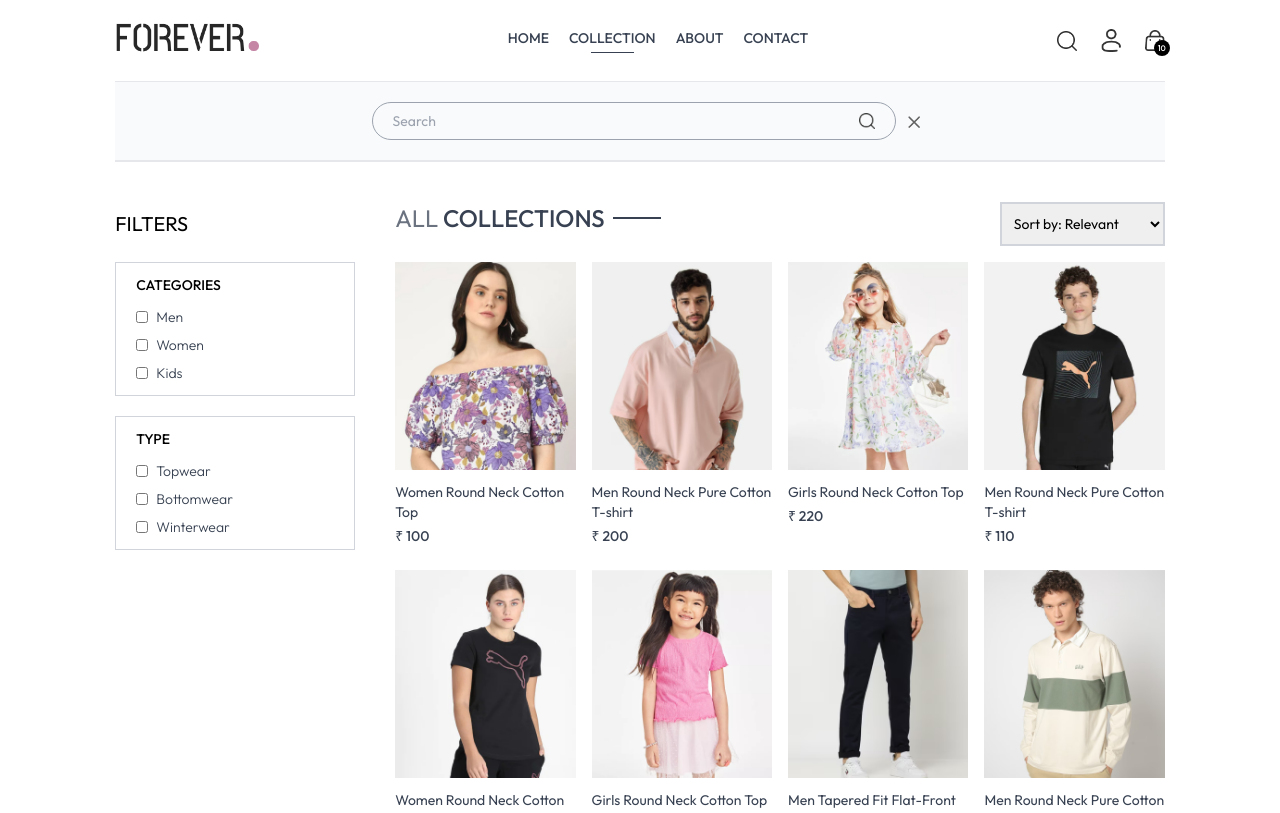
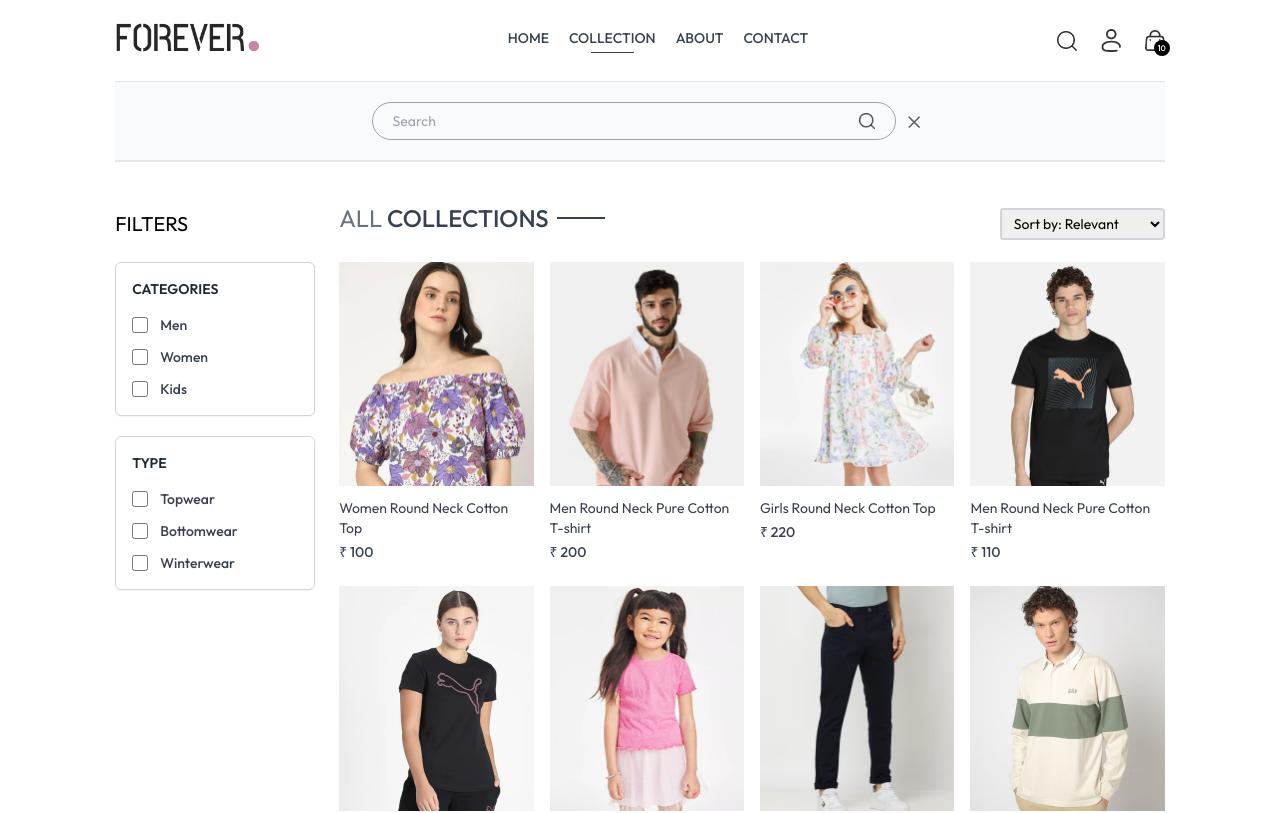
Before and after one commit to Pavanpirates/e-commerce-app, a React (Vite) app in the folder Frontend/: page /collection in a window 1280 px wide. Shown: the top 813 px of the page. Built offline with nearby package versions, Linux system fonts and the light colour scheme.

Commit message:
Product page Completed

```diff
--- /dev/null
+++ b/Frontend/src/components/RelatedProducts.jsx
@@ -0,0 +1,38 @@
+import React, { useContext, useEffect, useState } from 'react'
+import { ShopContext } from '../context/ShopContext'
+import ProductItem from '../components/ProductItem'
+import Title from '../components/Title';
+
+
+const RelatedProducts = ({category, subCategory}) => {
+
+    const {products} = useContext(ShopContext);
+    const [related, setRelated] = useState([]);
+
+   useEffect(()=>{
+        if(products.length > 0){
+            let productsCopy = products.slice();
+
+            productsCopy= productsCopy.filter((item)=>category === item.category);
+            productsCopy = productsCopy.filter((item)=>subCategory === item.subCategory);
+
+            setRelated(productsCopy.slice(0,5));
+        }
+   },[products])
+
+  return (
+    <div className='my-24'>
+        <div className='text-center text-3xl py-2'>
+          <Title text1={'RELATED'} text2={'PRODUCTS'} />
+        </div>
+        <div className='grid grid-cols-2 sm:grid-cols-3 md:grid-cols-4 lg:grid-cols-5 gap-4 gap-y-6'>
+         {related.map((item, index)=>(
+            <ProductItem key={index} id={item._id} image={item.image} name={item.name} price={item.price}/>
+        ))}
+        </div>
+
+    </div>
+  )
+}
+
+export default RelatedProducts
--- a/Frontend/src/pages/Collection.jsx
+++ b/Frontend/src/pages/Collection.jsx
@@ -1,6 +1,6 @@
-import React, { useContext, useEffect, useState } from 'react'
-import { assets } from '../assets/assets'
-import { ShopContext } from '../context/ShopContext'
+import React, { useContext, useEffect, useState } from 'react';
+import { assets } from '../assets/assets';
+import { ShopContext } from '../context/ShopContext';
 import ProductItem from '../components/ProductItem';
 import Title from '../components/Title';
 
@@ -33,8 +33,11 @@
   // Apply Filter + Sorting
   const applyFilter = () => {
     let productsCopy = products.slice();
-       if( showSearch && search){
-          productsCopy = productsCopy.filter( item => item.name.toLowerCase().includes(search.toLowerCase()))
+
+    if (showSearch && search) {
+      productsCopy = productsCopy.filter(item =>
+        item.name.toLowerCase().includes(search.toLowerCase())
+      );
     }
 
     // Category Filter
@@ -53,72 +56,82 @@
     } else if (sortType === "high-low") {
       productsCopy.sort((a, b) => b.price - a.price);
     }
-    // "relevant" = no sorting
 
     setFilterProducts(productsCopy);
   };
 
-
-  // Run on filter change
   useEffect(() => {
     applyFilter();
-  }, [category, subCategory, sortType, search, showSearch]);
+  }, [category, subCategory, sortType, search, showSearch, products]);
 
   return (
-    <div className='flex flex-col sm:flex-row gap-1 sm:gap-10 pt-10 border-t'>
-      {/* Filter Options */}
-      <div className='min-w-60'>
-        <p className='my-2 text-xl flex items-center cursor-pointer gap-2'
-           onClick={() => setShowFilter(!showFilter)}>
+    <div className='flex flex-col sm:flex-row gap-6 pt-10 border-t'>
+
+      {/* Left Side Filters */}
+      <div className='min-w-[200px]'>
+        <p
+          className='my-2 text-xl flex items-center cursor-pointer gap-2 select-none'
+          onClick={() => setShowFilter(!showFilter)}
+        >
           FILTERS
           <img
-            className={`h-3 sm:hidden ${showFilter ? 'rotate-90' : ''}`}
+            className={`h-3 sm:hidden transition-transform ${showFilter ? 'rotate-90' : ''}`}
             src={assets.dropdown_icon}
             alt="Dropdown icon"
           />
         </p>
 
         {/* Category Filter */}
-        <div className={`border border-gray-300 pl-5 py-3 mt-6 ${showFilter ? '' : 'hidden'} sm:block`}>
-          <p className='mb-3 text-sm font-medium'>CATEGORIES</p>
-          <div className='flex flex-col gap-2 text-sm font-light text-gray-700'>
-            <p className='flex gap-2'>
-              <input className='w-3' type="checkbox" value="Men" onChange={toggleCategory} /> Men
-            </p>
-            <p className='flex gap-2'>
-              <input className='w-3' type="checkbox" value="Women" onChange={toggleCategory} /> Women
-            </p>
-            <p className='flex gap-2'>
-              <input className='w-3' type="checkbox" value="Kids" onChange={toggleCategory} /> Kids
-            </p>
+        <div className={`border border-gray-300 rounded-md p-4 mt-6 shadow-sm bg-white ${showFilter ? '' : 'hidden'} sm:block`}>
+          <p className='mb-4 text-sm font-semibold text-gray-800'>CATEGORIES</p>
+          <div className='flex flex-col gap-3'>
+            {['Men', 'Women', 'Kids'].map((cat) => (
+              <label
+                key={cat}
+                className='flex items-center gap-3 text-sm font-medium text-gray-700 cursor-pointer hover:text-gray-900 transition-colors'
+              >
+                <input
+                  type="checkbox"
+                  value={cat}
+                  onChange={toggleCategory}
+                  className='w-4 h-4 accent-gray-700 rounded-sm transition-transform duration-150 hover:scale-110'
+                />
+                {cat}
+              </label>
+            ))}
           </div>
         </div>
 
         {/* Type Filter */}
-        <div className={`border border-gray-300 pl-5 py-3 my-5 ${showFilter ? '' : 'hidden'} sm:block`}>
-          <p className='mb-3 text-sm font-medium'>TYPE</p>
-          <div className='flex flex-col gap-2 text-sm font-light text-gray-700'>
-            <p className='flex gap-2'>
-              <input className='w-3' type="checkbox" value="Topwear" onChange={toggleSubCategory} /> Topwear
-            </p>
-            <p className='flex gap-2'>
-              <input className='w-3' type="checkbox" value="Bottomwear" onChange={toggleSubCategory} /> Bottomwear
-            </p>
-            <p className='flex gap-2'>
-              <input className='w-3' type="checkbox" value="Winterwear" onChange={toggleSubCategory} /> Winterwear
-            </p>
+        <div className={`border border-gray-300 rounded-md p-4 mt-5 shadow-sm bg-white ${showFilter ? '' : 'hidden'} sm:block`}>
+          <p className='mb-4 text-sm font-semibold text-gray-800'>TYPE</p>
+          <div className='flex flex-col gap-3'>
+            {['Topwear', 'Bottomwear', 'Winterwear'].map((type) => (
+              <label
+                key={type}
+                className='flex items-center gap-3 text-sm font-medium text-gray-700 cursor-pointer hover:text-gray-900 transition-colors'
+              >
+                <input
+                  type="checkbox"
+                  value={type}
+                  onChange={toggleSubCategory}
+                  className='w-4 h-4 accent-gray-700 rounded-sm transition-transform duration-150 hover:scale-110'
+                />
+                {type}
+              </label>
+            ))}
           </div>
         </div>
       </div>
 
-      {/* Right side section */}
+      {/* Right Side Products */}
       <div className='flex-1'>
-        <div className='flex justify-between text-base sm:text-2xl mb-4'>
+        <div className='flex justify-between text-base sm:text-2xl mb-4 items-center'>
           <Title text1={'ALL'} text2={'COLLECTIONS'} />
 
           {/* Product sort */}
           <select
-            className='border-2 border-gray-300 text-sm px-2'
+            className='border-2 border-gray-300 text-sm px-2 py-1 rounded hover:border-gray-400 transition-colors'
             onChange={(e) => setSortType(e.target.value)}
           >
             <option value="relevant">Sort by: Relevant</option>
@@ -129,8 +142,7 @@
 
         {/* Map Product */}
         <div className='grid grid-cols-2 md:grid-cols-3 lg:grid-cols-4 gap-4 gap-y-6'>
-          {
-            filterProducts.map((item, index) => (
+          {filterProducts.map((item, index) => (
             <ProductItem
               key={index}
               id={item._id}
@@ -138,12 +150,11 @@
               name={item.name}
               price={item.price}
             />
-            ))
-          }
+          ))}
         </div>
       </div>
     </div>
-  )
-}
+  );
+};
 
 export default Collection;
```
Also changed, not shown: Frontend/src/pages/Product.jsx (+40 -16 lines). Lines whose indentation alone changed are shown as unchanged.
